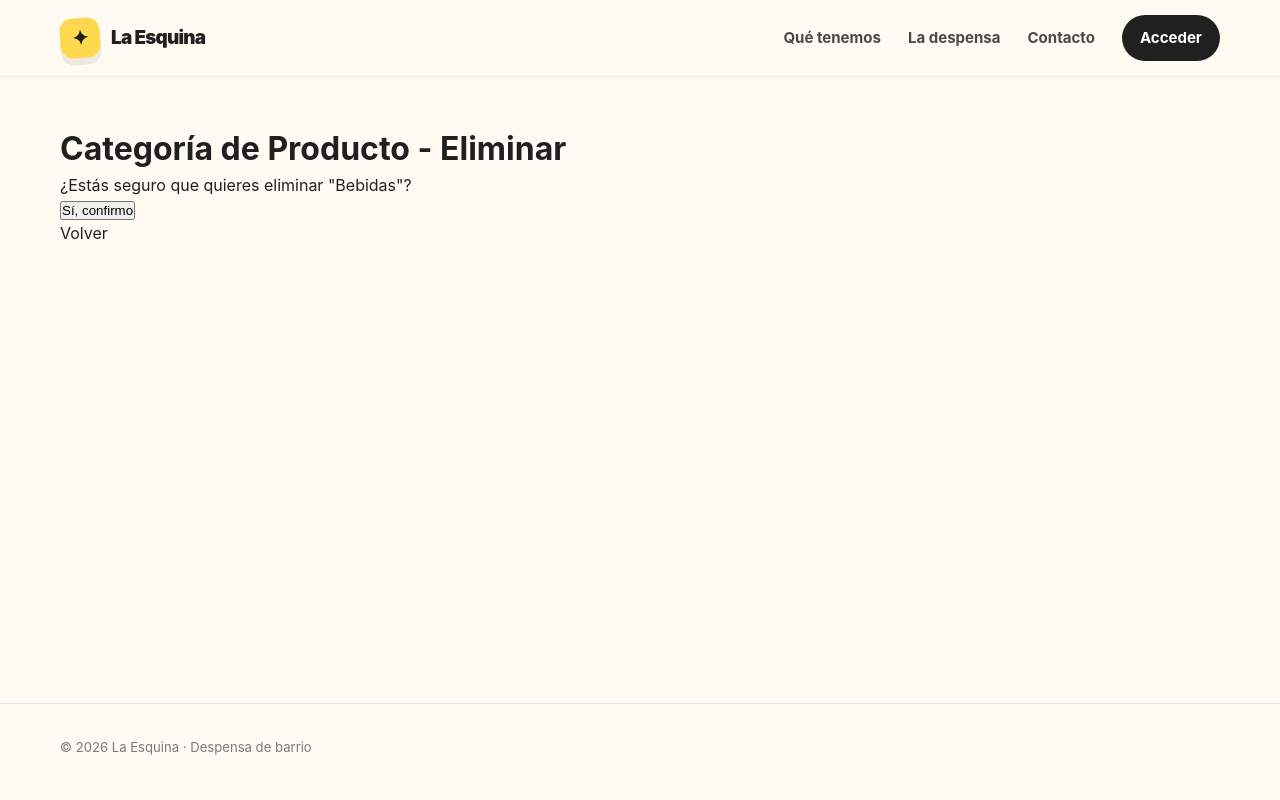
After one commit to esthorace/87744-django, a Django app: page /ventas/categoria/delete/1 in a window 1280 px wide. The commit adds this page. Run offline with Django 5.2, Linux system fonts and the light colour scheme; data comes from the database, SQL or seed files in the repository; both versions use the stored data as it was after the commit.

Commit message:
feat: agrega delete para CRUD de categoria

```diff
--- /dev/null
+++ b/src/ventas/templates/ventas/categoria_confirm_delete.html
@@ -0,0 +1,19 @@
+{% extends "core/base.html" %}
+
+{% load static %}
+
+{% block styles %}
+    <link rel="stylesheet" href="{% static 'core/css/detail.css' %}" />
+{% endblock styles %}
+
+{% block content %}
+    <div class="container section">
+        <h1>Categoría de Producto - Eliminar</h1>
+        <p>¿Estás seguro que quieres eliminar "{{ categoria }}"?</p>
+        <form method="post">
+            {% csrf_token %}
+            <button type="submit">Sí, confirmo</button>
+        </form>
+        <a href="{% url 'ventas:categoria_list' %}">Volver</a>
+    </div>
+{% endblock content %}
--- a/src/ventas/templates/ventas/categoria_list.html
+++ b/src/ventas/templates/ventas/categoria_list.html
@@ -29,7 +29,8 @@
                                href="{% url 'ventas:categoria_detail' categoria.pk %}">Ver</a>
                             <a class="table-action table-action--edit"
                                href="{% url 'ventas:categoria_update' categoria.pk %}">Editar</a>
-                            <a class="table-action table-action--danger" href="#">Eliminar</a>
+                            <a class="table-action table-action--danger"
+                               href="{% url 'ventas:categoria_delete' categoria.pk %}">Eliminar</a>
                         </td>
                     </tr>
                 {% empty %}
--- a/src/ventas/urls.py
+++ b/src/ventas/urls.py
@@ -10,4 +10,5 @@ urlpatterns = [
     path("categoria/create/", views.categoria_create, name="categoria_create"),
     path("categoria/detail/<int:pk>", views.categoria_detail, name="categoria_detail"),
     path("categoria/update/<int:pk>", views.categoria_update, name="categoria_update"),
+    path("categoria/delete/<int:pk>", views.categoria_delete, name="categoria_delete"),
 ]
--- a/src/ventas/views.py
+++ b/src/ventas/views.py
@@ -48,3 +48,13 @@ def categoria_update(request: HttpRequest, pk: int) -> HttpResponse:
             return redirect("ventas:categoria_list")
 
     return render(request, "ventas/categoria_form.html", {"form": form})
+
+
+def categoria_delete(request: HttpRequest, pk: int) -> HttpResponse:
+    categoria = get_object_or_404(Categoria, pk=pk)
+
+    if request.method == "POST":
+        categoria.delete()
+        return redirect("ventas:categoria_list")
+
+    return render(request, "ventas/categoria_confirm_delete.html", {"categoria": categoria})
```
Also changed, not shown: src/db.sqlite3.
